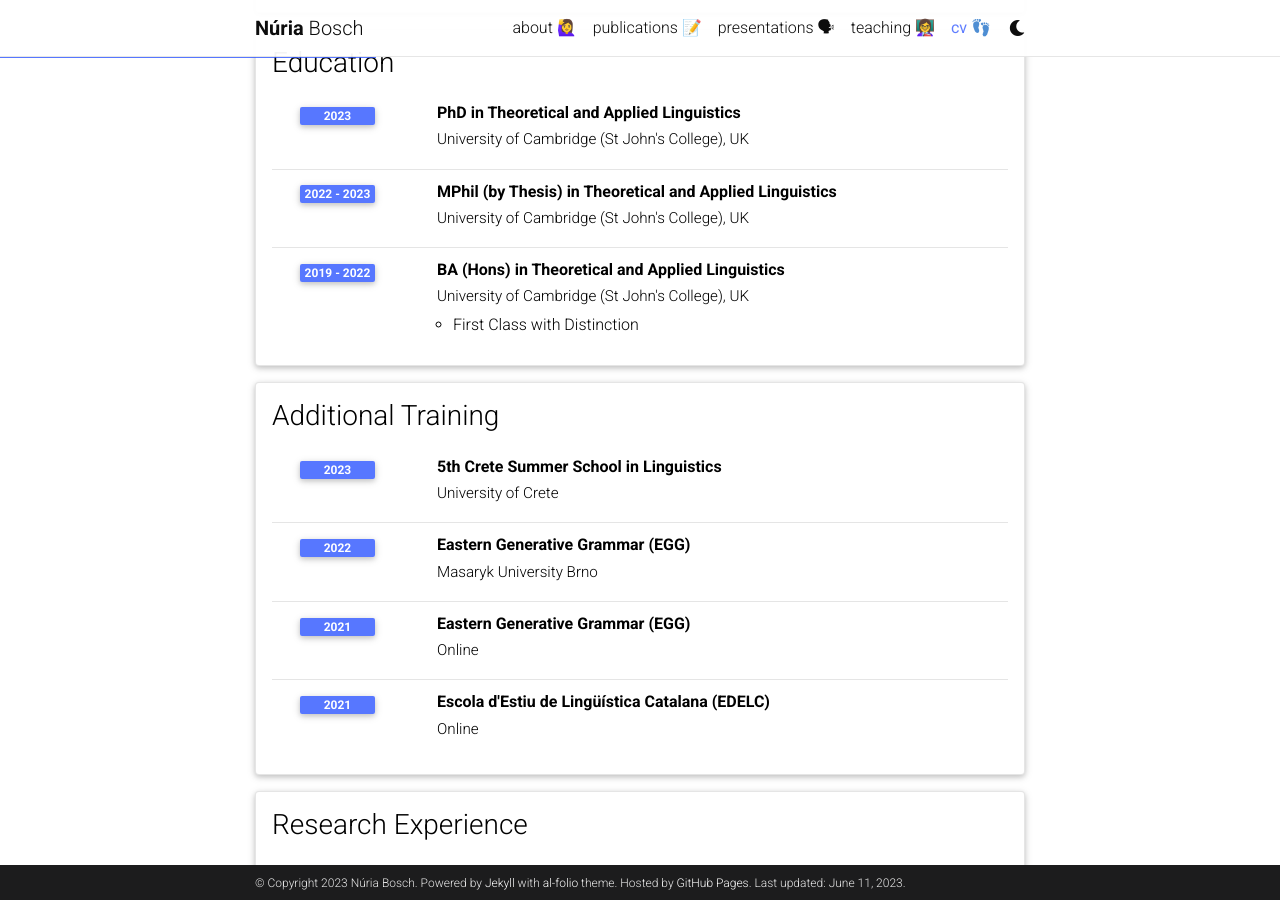
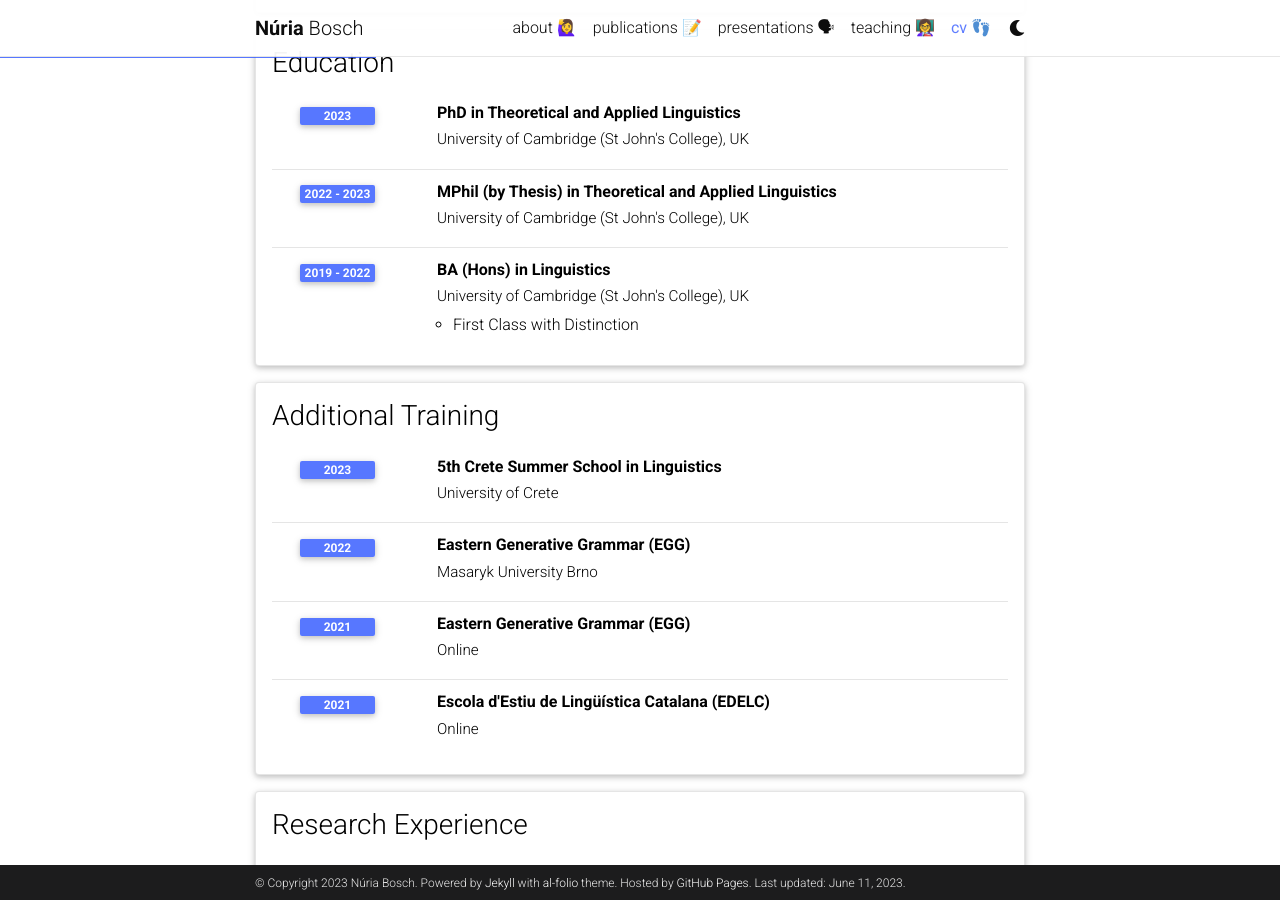
Before and after one commit to nuria-bosch/nuria-bosch.github.io, a Jekyll site: the page built from _pages/cv.md, in a window 1280 px wide and 900 px high, scrolled down 329 px. Built offline with Jekyll 4.4.1, drawn with Linux system fonts in a browser that asks for light colours; comment, search, counter and statistics services are not loaded; a style sheet for code colours, icons or effects is not loaded.

Commit message:
Update cv.yml

```diff
--- a/_data/cv.yml
+++ b/_data/cv.yml
@@ -13,7 +13,7 @@
     - title: MPhil (by Thesis) in Theoretical and Applied Linguistics
       institution: University of Cambridge (St John's College), UK
       year: 2022 - 2023
-    - title: BA (Hons) in Theoretical and Applied Linguistics
+    - title: BA (Hons) in Linguistics
       institution: University of Cambridge (St John's College), UK
       year: 2019 - 2022
       description:
```
